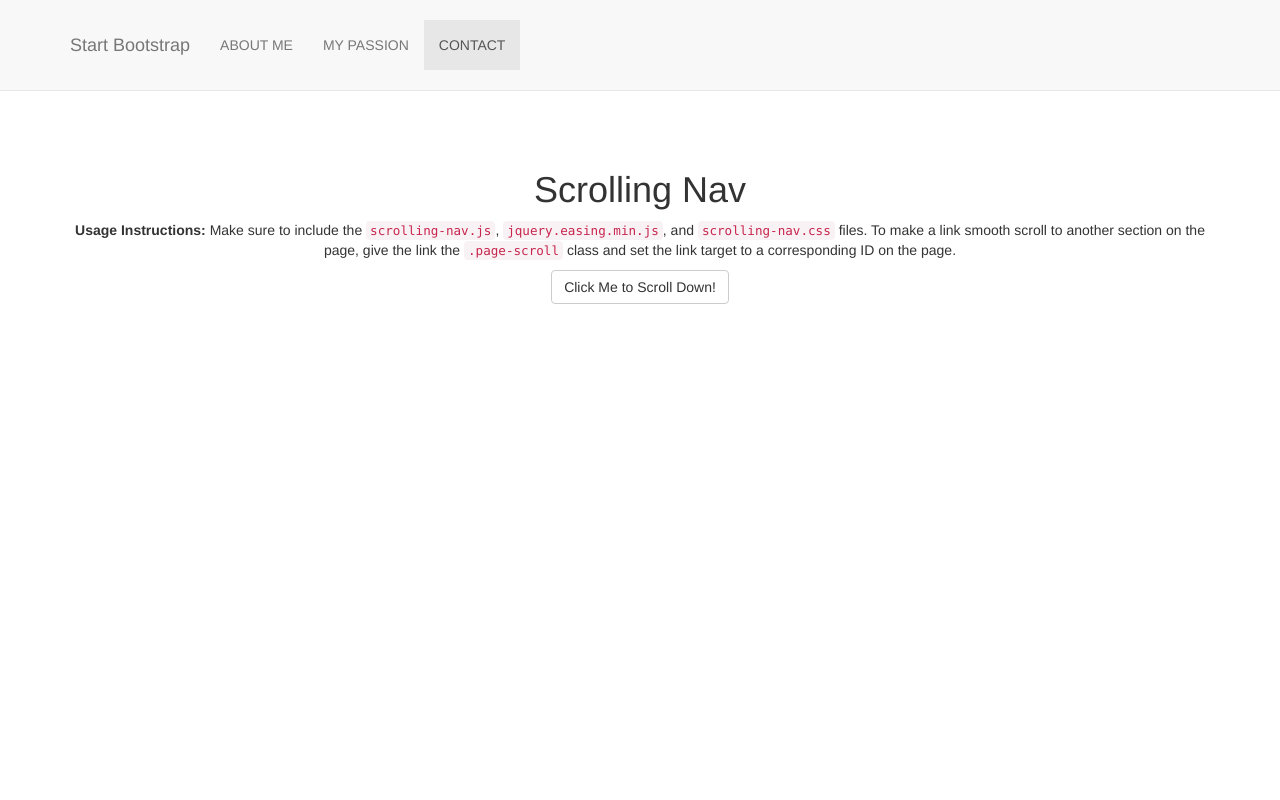
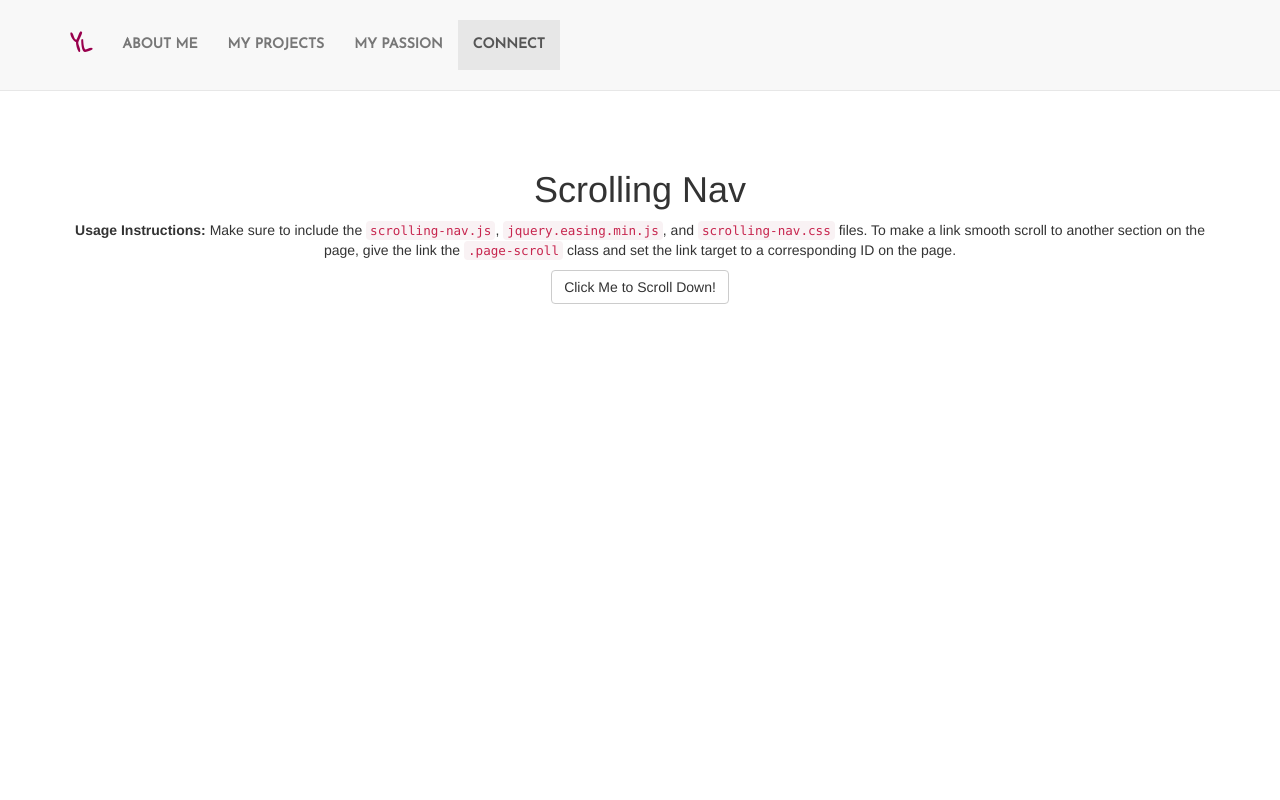
Before and after one commit to YingLiugh/yingliu.me, a website: page index.html in a window 1280 px wide. Shown: the top 800 px of the page. Drawn offline with Linux system fonts and the light colour scheme.

Commit message:
added navbar

```diff
--- a/css/scrolling-nav.css
+++ b/css/scrolling-nav.css
@@ -17,9 +17,9 @@ html {
 @media(min-width:767px) {
     .navbar {
         padding: 20px 0;
-        -webkit-transition: background .5s ease-in-out,padding .5s ease-in-out;
-        -moz-transition: background .5s ease-in-out,padding .5s ease-in-out;
-        transition: background .5s ease-in-out,padding .5s ease-in-out;
+        -webkit-transition: background .3s ease-in-out,padding .3s ease-in-out;
+        -moz-transition: background .3s ease-in-out,padding .3s ease-in-out;
+        transition: background .3s ease-in-out,padding .3s ease-in-out;
     }
 
     .top-nav-collapse {
--- a/index.html
+++ b/index.html
@@ -1,9 +1,7 @@
 
 <!DOCTYPE html>
 <html lang="en">
-
 <head>
-
     <meta charset="utf-8">
     <meta http-equiv="X-UA-Compatible" content="IE=edge">
     <meta name="viewport" content="width=device-width, initial-scale=1">
@@ -17,6 +15,9 @@
 
     <!-- Custom CSS -->
     <link href="css/scrolling-nav.css" rel="stylesheet">
+    <link rel="stylesheet" href="https://fonts.googleapis.com/css?family=Josefin Sans">
+      <link rel="stylesheet" href="https://fonts.googleapis.com/css?family=Gloria Hallelujah">
+    <link href="style.css" rel="stylesheet">
 
 
     <!-- HTML5 Shim and Respond.js IE8 support of HTML5 elements and media queries -->
@@ -33,7 +34,7 @@
 <body id="page-top" data-spy="scroll" data-target=".navbar-fixed-top">
 
     <!-- Navigation -->
-    <nav class="navbar navbar-default navbar-fixed-top" role="navigation">
+    <nav class="navbar navbar-default navbar-fixed-top center" role="navigation">
         <div class="container">
             <div class="navbar-header page-scroll">
                 <button type="button" class="navbar-toggle" data-toggle="collapse" data-target=".navbar-ex1-collapse">
@@ -41,12 +42,13 @@
                     <span class="icon-bar"></span>
                     <span class="icon-bar"></span>
                     <span class="icon-bar"></span>
+                    <span class="icon-bar"></span>
                 </button>
-                <a class="navbar-brand page-scroll" href="#page-top">Start Bootstrap</a>
+                <a class="navbar-brand page-scroll" href="#page-top">YL</a>
             </div>
 
             <!-- Collect the nav links, forms, and other content for toggling -->
-            <div class="collapse navbar-collapse navbar-ex1-collapse">
+            <div class="navbar-inner" class="collapse navbar-collapse navbar-ex1-collapse">
                 <ul class="nav navbar-nav">
                     <!-- Hidden li included to remove active class from about link when scrolled up past about section -->
                     <li class="hidden">
@@ -56,10 +58,13 @@
                         <a class="page-scroll" href="#about">ABOUT ME</a>
                     </li>
                     <li>
-                        <a class="page-scroll" href="#services">MY PASSION</a>
+                        <a class="page-scroll" href="#projects">MY PROJECTS</a>
                     </li>
                     <li>
-                        <a class="page-scroll" href="#contact">CONTACT</a>
+                        <a class="page-scroll" href="#passion">MY PASSION</a>
+                    </li>
+                    <li>
+                        <a class="page-scroll" href="#connect">CONNECT</a>
                     </li>
                 </ul>
             </div>
@@ -93,7 +98,17 @@
     </section>
 
     <!-- Services Section -->
-    <section id="services" class="services-section">
+    <section id="projects" class="services-section">
+        <div class="container">
+            <div class="row">
+                <div class="col-lg-12">
+                    <h1>Services Section</h1>
+                </div>
+            </div>
+        </div>
+    </section>
+
+    <section id="passion" class="services-section">
         <div class="container">
             <div class="row">
                 <div class="col-lg-12">
@@ -104,7 +119,7 @@
     </section>
 
     <!-- Contact Section -->
-    <section id="contact" class="contact-section">
+    <section id="connect" class="contact-section">
         <div class="container">
             <div class="row">
                 <div class="col-lg-12">
--- a/style.css
+++ b/style.css
@@ -1,6 +1,13 @@
 .body {
 
 }
-#section1 {
-  height: 30%;
+.navbar .navbar-inner {
+  font-family: Josefin Sans;
+  font-weight: bold;
 }
+
+.navbar .navbar-brand {
+  font-family: Gloria Hallelujah;
+  font-weight: bold;
+  color:#99004d;
+}
```
